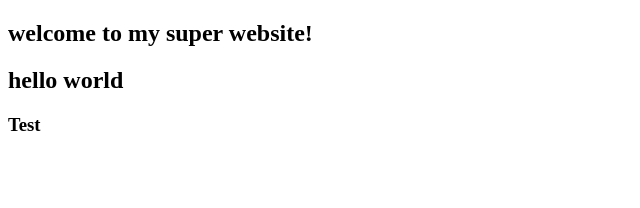
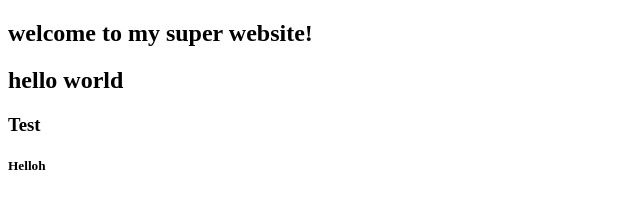
Before and after one commit to Floriovv/Superwebsite, a plain HTML site: page index.html in a window 1280 px wide. Shown: the full height of the page, 0-640 px from the left. Drawn offline with Linux system fonts and the light colour scheme.

Commit message:
H5
added h5

```diff
--- a/index.html
+++ b/index.html
@@ -14,6 +14,7 @@
             <h1>welcome to my super website!</h1>
             <h2>hello world</h2>
             <h3>Test</h3>
+            <h5>Helloh</5>
         </section>
     </main>
     <footer>
```
